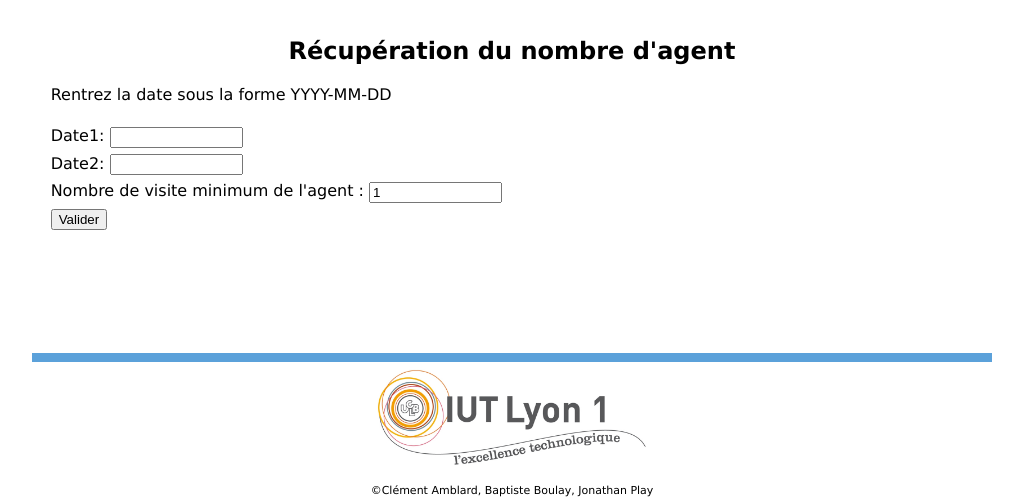
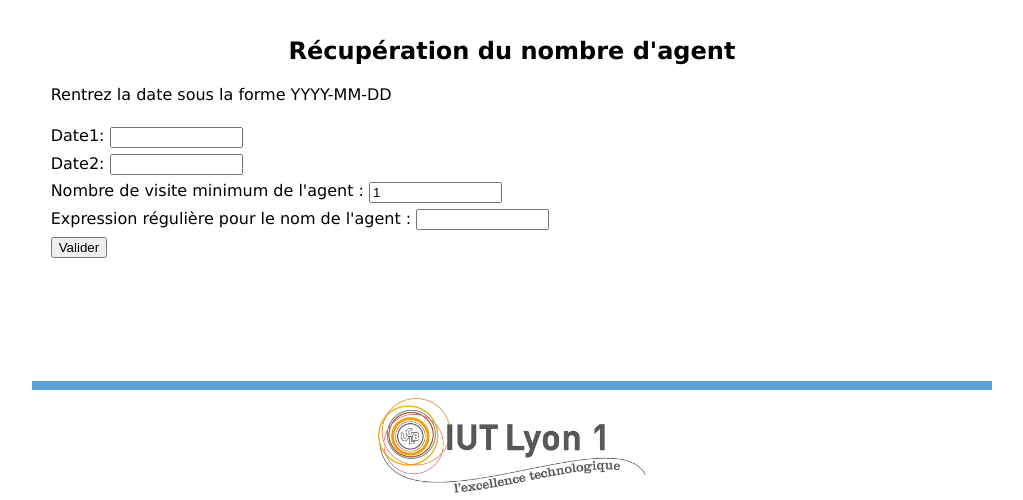
Before and after one commit to bbleboss/visualisation-logs, a PHP site: page /agent.php in a window 1280 px wide. Shown: the part 89-589 px from the top of the page, without its empty margins (128-1151 px from the left). Run offline with PHP 8.4, Linux system fonts and the light colour scheme.

Commit message:
Ajout des expressions r?guli?res sur le graphe des agents, celui du nombre de statut, et celui sur les types d'erreurs

```diff
--- a/agent.php
+++ b/agent.php
@@ -29,6 +29,8 @@
 				</br>
 				<label for="nbvisite">Nombre de visite minimum de l'agent </label>: <input id= nbvisite name=nbvisite type=text value="1" />
 				</br>
+				<label for="expression">Expression régulière pour le nom de l'agent </label>: <input id=expression name=expression type=text />
+				</br>
 		 		<input id= valider type=button value=Valider onclick="update()" />
 		 	</form>
 		<div id=curseur></div>
--- a/scriptJS/nbAgent.js
+++ b/scriptJS/nbAgent.js
@@ -3,9 +3,12 @@
 var table = "apache_access_log";
 var animation = false;
 var dateTrue;
- window.onload = update;
+var expression;
+window.onload = update;
+
 function update()//fonction appelée lors du click sur valider
 {
+		expression = document.getElementById('expression').value;
 		var source = event.target.id;//quel objet a appelé
 		var type = event.type;//pour pouvoir vérifier qu'on a bien clické et pas juste passé la souris sur le bouton
 		var autoLoad = event.target;
@@ -66,9 +69,10 @@
 		document.getElementById('information').innerHTML="<br><br>";
 		date1 =encodeURIComponent(date1);
 		date2 = encodeURIComponent(date2);
+		expression = encodeURIComponent(expression);
 
 		document.getElementById('chargement').innerHTML = "Chargement en cours, veuillez patienter ... </br> <img src=\"http://localhost:8888/gif/loading.gif\" />";
-		xhr.open('GET', 'http://localhost:8888/scriptPhp/nbAgent.php?date1='+date1+'&date2='+date2+'&nbvisite='+nbvisite+'&table='+table);//parametrage de la requête
+		xhr.open('GET', 'http://localhost:8888/scriptPhp/nbAgent.php?date1='+date1+'&date2='+date2+'&nbvisite='+nbvisite+'&table='+table+'&expression='+expression);//parametrage de la requête
 		xhr.send(null);//envoi de la requete
 		xhr.onreadystatechange = function() {
 		                               			if (xhr.readyState == 4 && xhr.status == 200) { //si requete terminée et ok
--- a/scriptJS/nbStatut.js
+++ b/scriptJS/nbStatut.js
@@ -3,11 +3,13 @@
 var table = "apache_access_log";
 var animation = false;
 var dateTrue;
+var expressionStatut;
 
 window.onload = update;
 
 function update()//fonction appelée lors du click sur valider
 {
+		expressionStatut = document.getElementById('expressionStatut').value;
  		var source = event.target.id;//quel objet a appelé
 		var type = event.type;//pour pouvoir vérifier qu'on a bien clické et pas juste passé la souris sur le bouton
 		var autoLoad = event.target;
@@ -72,9 +74,10 @@
 		document.getElementById('information').innerHTML="<br><br>";
 		date1 =encodeURIComponent(date1);
 		date2 = encodeURIComponent(date2);
+		expressionStatut = encodeURIComponent(expressionStatut);
 
 		document.getElementById('chargement').innerHTML = "Chargement en cours, veuillez patienter ... </br> <img src=\"http://localhost:8888/gif/loading.gif\" />";
-		xhr.open('GET', 'http://localhost:8888/scriptPhp/nbStatut.php?date1='+date1+'&date2='+date2+'&nbstatut='+nbstatut+ '&trie='+trie+'&table='+table);//parametrage de la requête
+		xhr.open('GET', 'http://localhost:8888/scriptPhp/nbStatut.php?date1='+date1+'&date2='+date2+'&nbstatut='+nbstatut+ '&trie='+trie+'&table='+table+'&expressionStatut='+expressionStatut);//parametrage de la requête
 		xhr.send(null);//envoi de la requete
 
 		xhr.onreadystatechange = function() {
--- a/scriptPhp/typErreur.php
+++ b/scriptPhp/typErreur.php
@@ -3,6 +3,8 @@
 
 	ini_set('memory_limit','1G');
 
+	$expressionModule = $_GET['expressionModule'];
+	$expressionDescription = $_GET['expressionDescription'];
 	$date1 = $_GET['date1'];
 	$date2 = $_GET['date2'];
 	$nberror = $_GET['nberror'];
@@ -23,6 +25,8 @@
 
 	while($a = mysql_fetch_object($r))
   	{
+  		if(preg_match($expressionModule, $a->module) || preg_match($expressionDescription, $a->descrip) || strlen($expressionModule) < 2 || strlen($expressionDescription) < 2 )
+  		{
   			$module=$a->module;
   			$module=preg_replace('#\"#', ' ', $module);
   			$module= str_replace("\\", " ", $module);
@@ -32,6 +36,7 @@
   			$valeur=$a->nb;
   			$message = "$message {\"module\":\"$module\",\"description\":\"$description\",\"value\":$valeur},";
   		}
+  	}
   	$message=preg_replace('#,$#', ']', $message);
   	 echo $message;
 
--- a/statut.php
+++ b/statut.php
@@ -29,6 +29,8 @@
 				</br>
 				<label for="nbstatut">Nombre minimun de statuts </label>: <input id= nbstatut name= nbstatut type=text value="1" />
 				</br>
+				<label for="expressionStatut">Expression régulière pour l'intitulé du statut </label>: <input id=expressionStatut name=expressionStatut type=text />
+				</br>
 				<label for ="trie"> Trier par</label> :<select name="trie" id="trie">
   																	<option value="nb">Nb Statuts</option>
   																	<option value="nom">Nom Statuts</option>
--- a/typerror.php
+++ b/typerror.php
@@ -29,6 +29,10 @@
 				</br>
 				<label for="nberror">Nombre d'erreur minimum </label>: <input id= nberror name=nberror type=text value="1" />
 				</br>
+				<label for="expressionModule">Expression régulière pour le module de l'erreur </label>: <input id=expressionModule name=expressionModule type=text />
+				</br>
+				<label for="expressionDescription">Expression régulière pour la description de l'erreur </label>: <input id=expressionDescription name=expressionDescription type=text />
+				</br>
 		 		<input id= valider type=button value=Valider onclick="update()" />
 		 	</form>
 		<div id=curseur></div>
```
Also changed, not shown: scriptJS/typerror.js (+9 -1 lines), scriptPhp/nbAgent.php (+9 -6 lines), scriptPhp/nbStatut.php (+7 -3 lines). Lines whose indentation alone changed are shown as unchanged.
